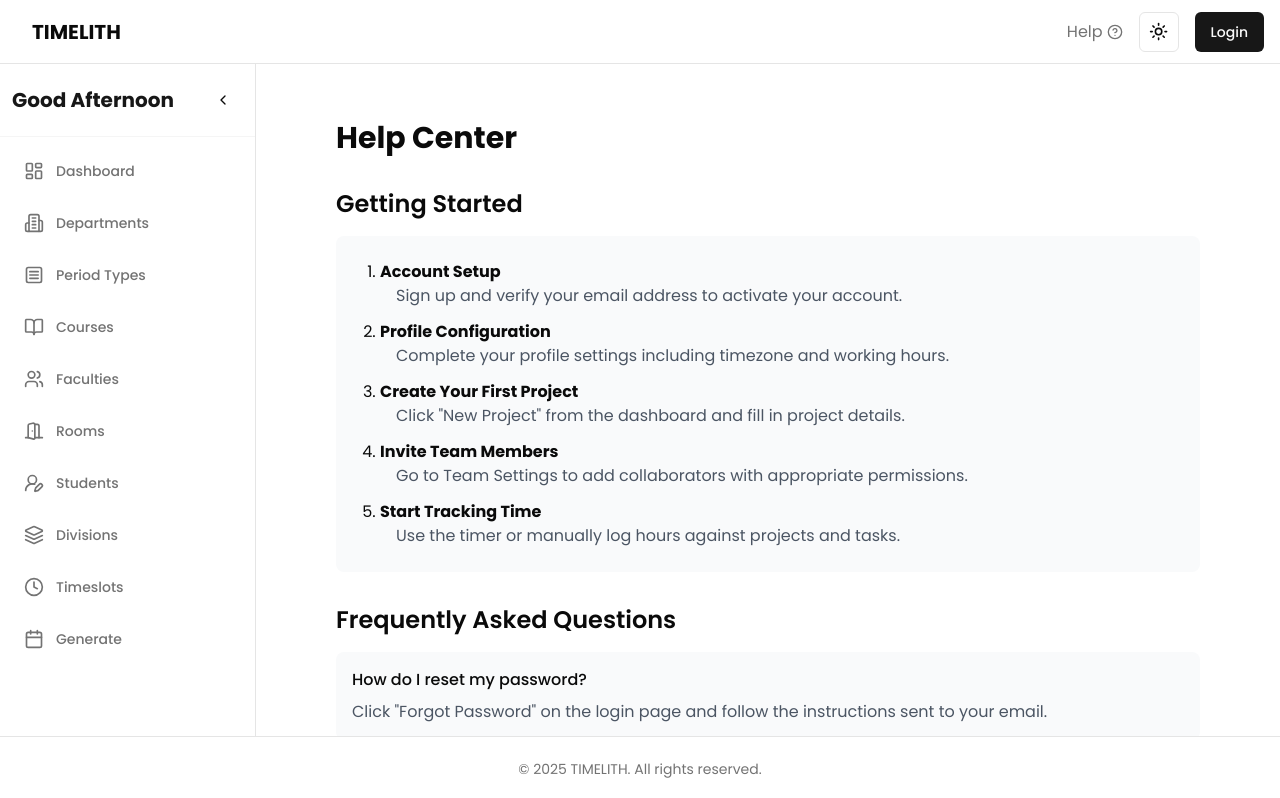
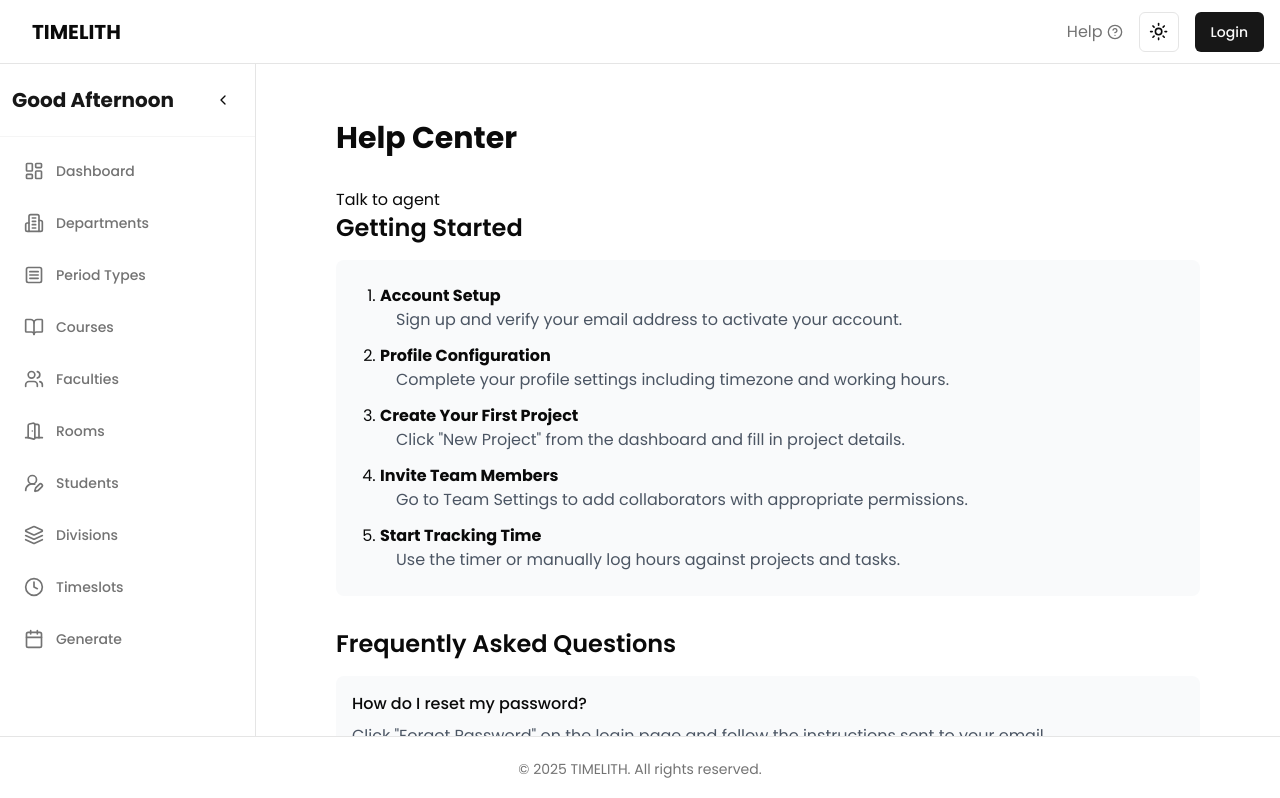
Before and after one commit to 404reese/timelith-v2-fe, a Next.js app: page /help in a window 1280 px wide. Shown: the top 798 px of the page. Built offline with nearby package versions, Linux system fonts and the light colour scheme.

Commit message:
agent redirect

```diff
--- a/app/help/page.tsx
+++ b/app/help/page.tsx
@@ -6,6 +6,12 @@ const Help = () => {
       <h1 className="text-3xl font-bold mb-8">Help Center</h1>
 
       <section className="mb-8">
+        <a href="">
+        <button className="">
+          Talk to agent
+        </button>
+        </a>
+
         <h2 className="text-2xl font-semibold mb-4">Getting Started</h2>
         <div className="prose bg-gray-50 p-6 rounded-lg">
           <ol className="list-decimal pl-5 space-y-3">
```
